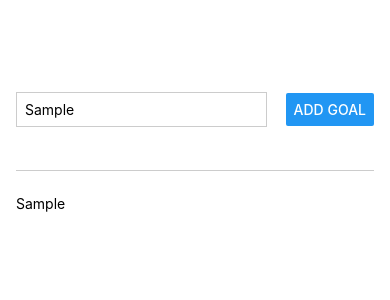
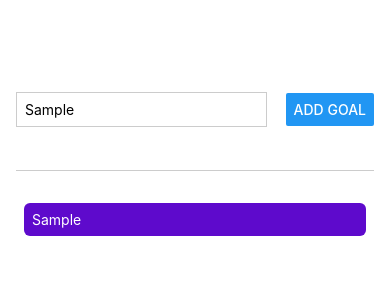
Before and after one commit to brendavit0ria/goals-manager, a React Native app: screen / in a window 390 px wide. Both pictures are taken after typing "Sample" into the empty fields and a click on the button "ADD GOAL". Shown: the top 300 px of the page. Built offline with nearby package versions, Linux system fonts and the light colour scheme.

Commit message:
feat: improving item and goal text styling

```diff
--- a/App.js
+++ b/App.js
@@ -28,7 +28,11 @@ export default function App() {
       </View>
       <View style={styles.goalsContainer}>
         {courseGoals.map((goal) => (
-          <Text key={goal}>{goal}</Text>
+          <View style={styles.goalsItem}>
+            <Text style={styles.goalText} key={goal}>
+              {goal}
+            </Text>
+          </View>
         ))}
       </View>
     </View>
@@ -60,4 +64,14 @@ const styles = StyleSheet.create({
   goalsContainer: {
     flex: 5,
   },
+  goalsItem: {
+    margin: 8,
+    padding: 8,
+    borderRadius: 6,
+    backgroundColor: "#5e0acc",
+    color: "white",
+  },
+  goalText: {
+    color: "white",
+  },
 });
```
